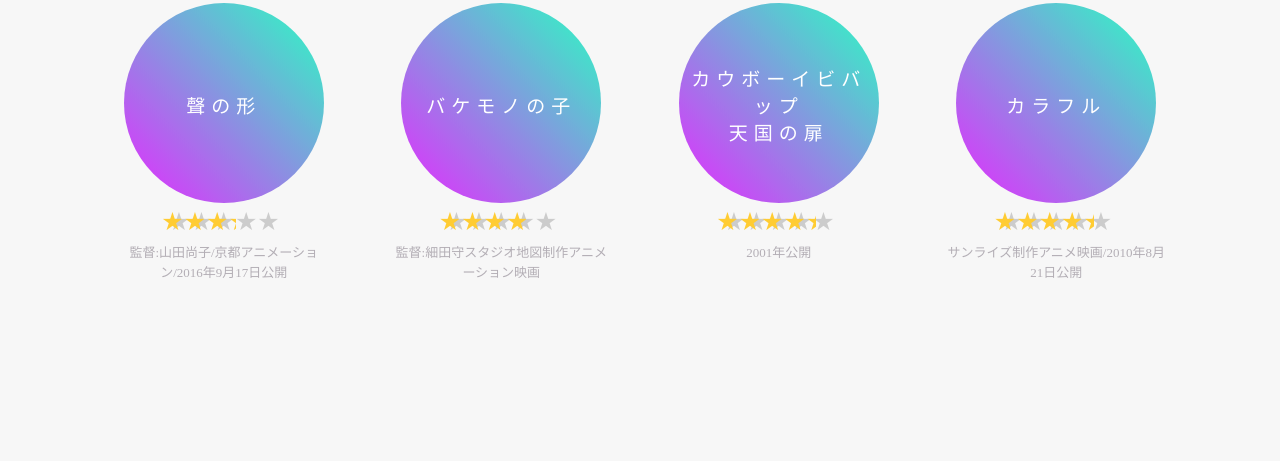
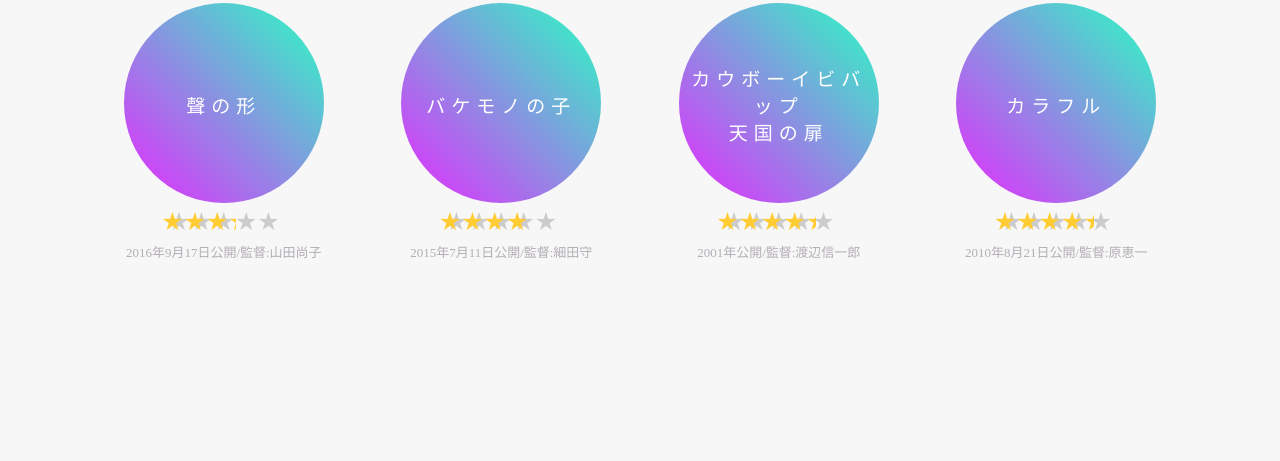
Before and after one commit to sekitama720/mysite, a plain HTML site: page showcase/anime_film/index.html in a window 1280 px wide. Shown: the part 736-1197 px from the top of the page. Drawn offline with nearby package versions, Linux system fonts and the light colour scheme; a web font is replaced by a local one.

Commit message:
Update index.html

```diff
--- a/showcase/anime_film/index.html
+++ b/showcase/anime_film/index.html
@@ -75,7 +75,7 @@
                   <div class="star-rating-back">★★★★★</div>
               </div>
               </div>
-            <p class="text-contents">監督:山田尚子/京都アニメーション/2016年9月17日公開</p>
+            <p class="text-contents">2016年9月17日公開/監督:山田尚子</p>
           </div>
 
           <div class="showcase">
@@ -86,7 +86,7 @@
                   <div class="star-rating-back">★★★★★</div>
               </div>
               </div>
-            <p class="text-contents">監督:細田守スタジオ地図制作アニメーション映画</p>
+            <p class="text-contents">2015年7月11日公開/監督:細田守</p>
           </div>
 
           <div class="showcase">
@@ -97,7 +97,7 @@
                   <div class="star-rating-back">★★★★★</div>
               </div>
               </div>
-            <p class="text-contents">2001年公開</p>
+            <p class="text-contents">2001年公開/監督:渡辺信一郎</p>
           </div>
 
           <div class="showcase">
@@ -108,7 +108,7 @@
                   <div class="star-rating-back">★★★★★</div>
               </div>
               </div>
-            <p class="text-contents">サンライズ制作アニメ映画/2010年8月21日公開</p>
+            <p class="text-contents">2010年8月21日公開/監督:原恵一</p>
           </div>
 
           <div class="clear"></div>
```
